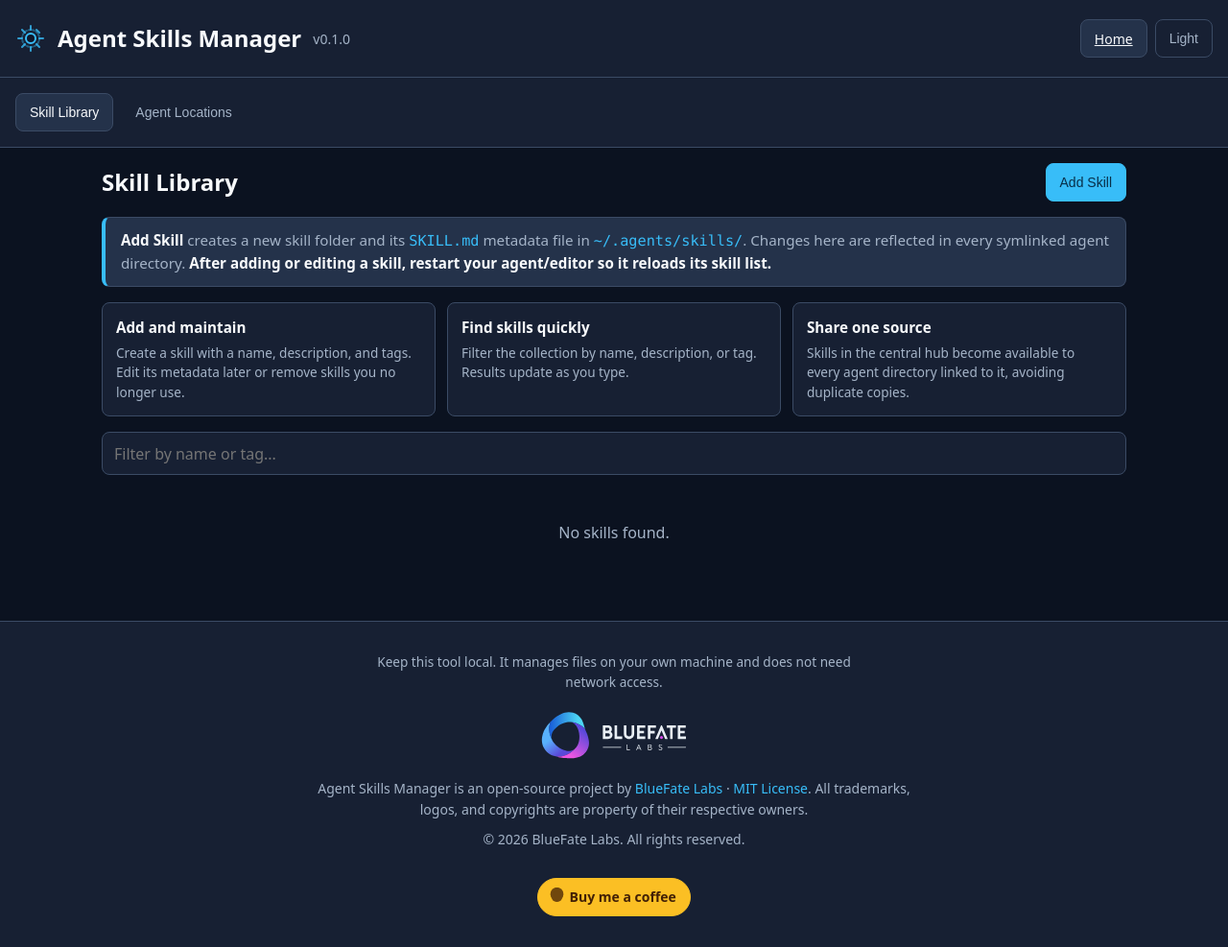
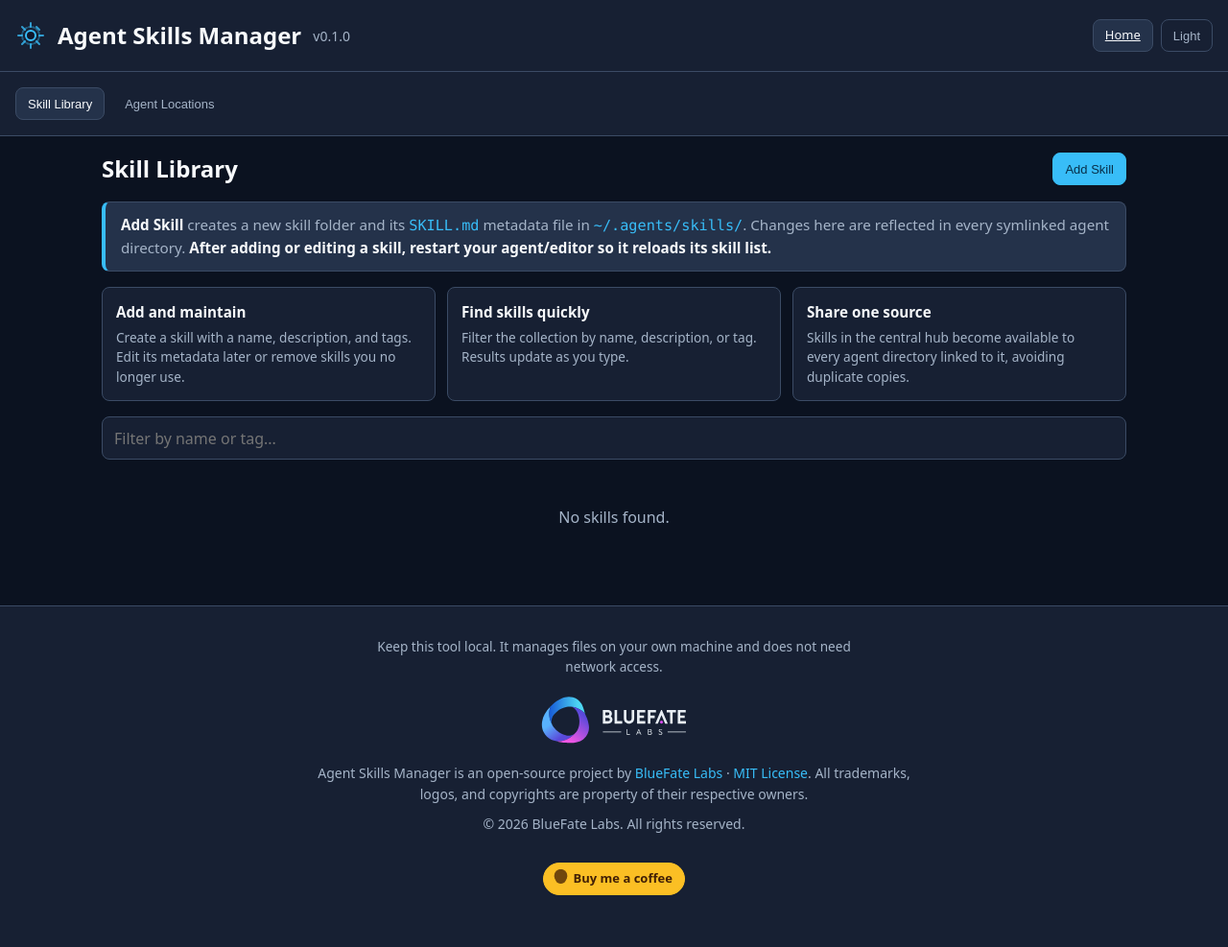
Before and after one commit to bluefate/skill-manager, a FastAPI app: page /app in a window 1280 px wide. Shown: the whole page at 96% size. After the commit the page ends 933 px from the top, so only its background shows below. Run offline with FastAPI, Linux system fonts and the light colour scheme; data that the repository does not hold is empty.

Commit message:
Reduce control density

```diff
--- a/src/agent_skills_manager/web/static/style.css
+++ b/src/agent_skills_manager/web/static/style.css
@@ -105,11 +105,11 @@ p {
     background: transparent;
     border: 1px solid var(--border);
     color: var(--text-muted);
-    min-height: 2.5rem;
-    padding: 0.5rem 0.875rem;
+    min-height: 2.125rem;
+    padding: 0.375rem 0.75rem;
     border-radius: var(--radius);
     cursor: pointer;
-    font-size: 0.875rem;
+    font-size: 0.8125rem;
 }
 
 .theme-toggle:hover {
@@ -156,12 +156,12 @@ p {
     background: transparent;
     border: 1px solid transparent;
     color: var(--text-muted);
-    min-height: 2.5rem;
-    padding: 0.5rem 0.875rem;
+    min-height: 2.125rem;
+    padding: 0.375rem 0.75rem;
     border-radius: var(--radius);
     cursor: pointer;
     font-weight: 500;
-    font-size: 0.875rem;
+    font-size: 0.8125rem;
 }
 
 .tab:hover {
@@ -209,12 +209,12 @@ p {
     background: var(--surface-light);
     border: 1px solid var(--border);
     color: var(--text);
-    min-height: 2.5rem;
-    padding: 0.5rem 0.875rem;
+    min-height: 2.125rem;
+    padding: 0.375rem 0.75rem;
     border-radius: var(--radius);
     cursor: pointer;
     font-weight: 500;
-    font-size: 0.875rem;
+    font-size: 0.8125rem;
     display: inline-flex;
     align-items: center;
     gap: 0.4rem;
@@ -268,9 +268,9 @@ p {
 }
 
 .btn.small {
-    min-height: 2.5rem;
-    padding: 0.5rem 0.875rem;
-    font-size: 0.875rem;
+    min-height: 2.125rem;
+    padding: 0.375rem 0.75rem;
+    font-size: 0.8125rem;
 }
 
 .btn:disabled {
@@ -1057,13 +1057,13 @@ body:not(.light-mode) .foot-logo-light {
     align-items: center;
     gap: 0.45rem;
     margin-top: 1rem;
-    min-height: 2.5rem;
-    padding: 0.5rem 0.875rem;
+    min-height: 2.125rem;
+    padding: 0.375rem 0.75rem;
     border-radius: 999px;
     background: var(--coffee);
     color: var(--coffee-contrast) !important;
     font-weight: 600;
-    font-size: 0.875rem;
+    font-size: 0.8125rem;
     text-decoration: none;
     border: 1px solid var(--coffee);
     transition: transform 0.15s ease, background 0.15s ease;
```
